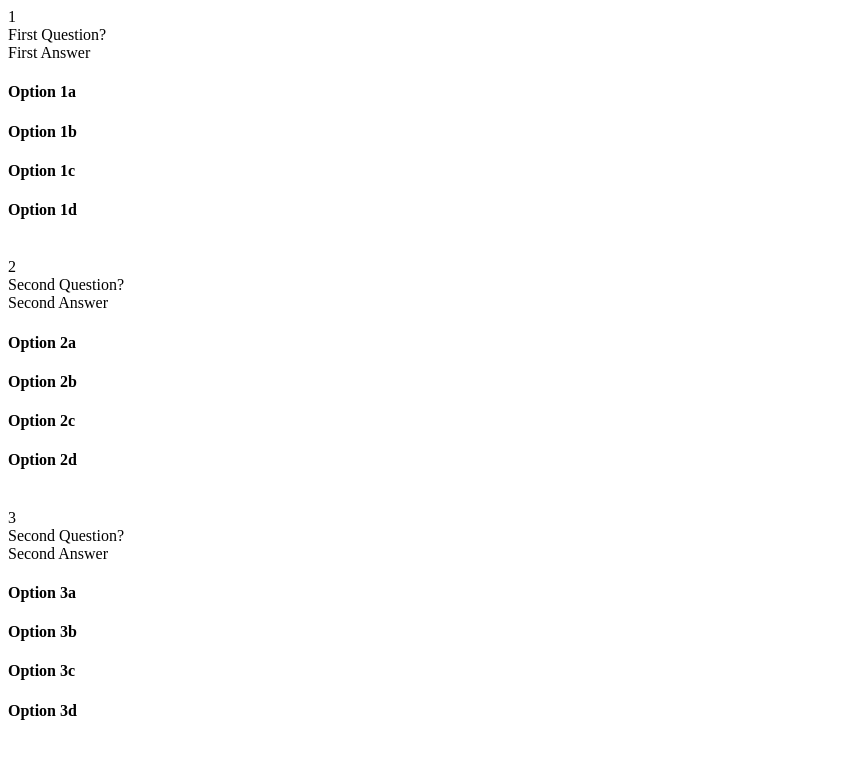
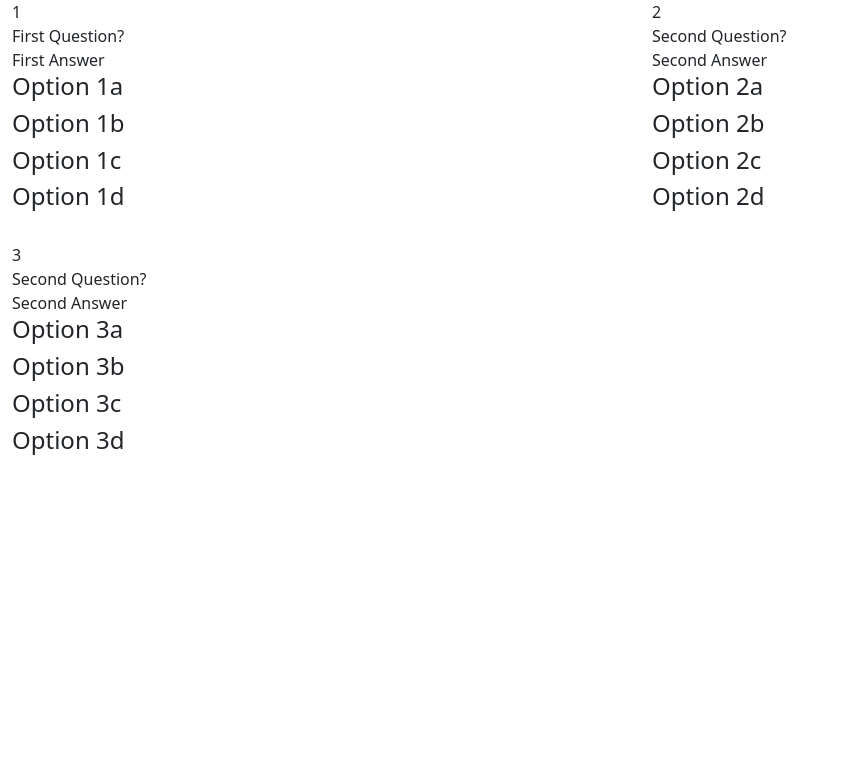
Before and after one commit to LieutPaul/FlashCard-Quiz-App, a React (Create React App) app: page / in a window 1280 px wide. Shown: the top 758 px of the page, without its empty margins (0-841 px from the left). Built offline with nearby package versions, Linux system fonts and the light colour scheme.

Commit message:
Adding Bootstrap

```diff
--- a/package.json
+++ b/package.json
@@ -6,7 +6,9 @@
     "@testing-library/jest-dom": "^5.16.5",
     "@testing-library/react": "^13.4.0",
     "@testing-library/user-event": "^13.5.0",
+    "bootstrap": "^5.2.3",
     "react": "^18.2.0",
+    "react-bootstrap": "^2.7.1",
     "react-dom": "^18.2.0",
     "react-scripts": "5.0.1",
     "web-vitals": "^2.1.4"
--- a/src/components/FlashcardList.jsx
+++ b/src/components/FlashcardList.jsx
@@ -2,11 +2,19 @@ import React from 'react'
 import Flashcard from './Flashcard'
 
 export default function FlashcardList({flashCards}){
+
   return (
-    <div>
-      {flashCards.map((flashCard)=>{
-        return <Flashcard key={flashCard.id} flashCard={flashCard}/>
-      })}
+    <div className='container-fluid'>
+      <div className='row'>
+
+        {flashCards.map((flashCard)=>{
+          return (
+            <div key={flashCard.id} className="col-6">
+              <Flashcard flashCard={flashCard}/>
+            </div>
+          );
+        })}
+      </div>
     </div>
   )
 }
--- a/src/index.js
+++ b/src/index.js
@@ -2,6 +2,7 @@ import React from 'react';
 import ReactDOM from 'react-dom/client';
 import App from './App';
 import reportWebVitals from './reportWebVitals';
+import 'bootstrap/dist/css/bootstrap.min.css'
 
 const root = ReactDOM.createRoot(document.getElementById('root'));
 root.render(
```
Also changed, not shown: 1 other file (tests, documents, lock files or other folders).
